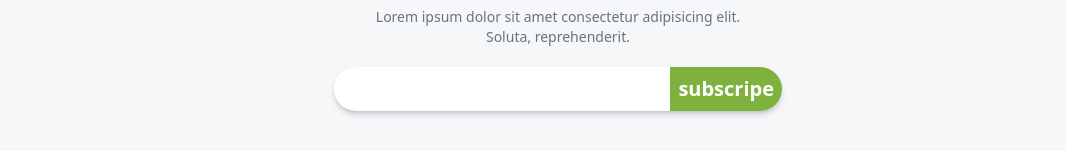
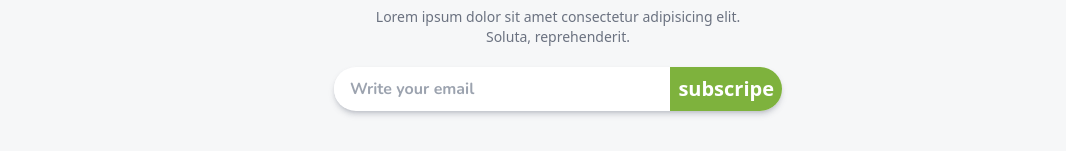
Before and after one commit to rimoza/grocerry-web-app, a React (Create React App) app: page / in a window 1280 px wide. Shown: the part 6179-6336 px from the top of the page, without its empty margins (82-1148 px from the left). Built offline with nearby package versions, Linux system fonts and the light colour scheme.

Commit message:
Minor change

```diff
--- a/src/components/Main/Subscription/Subscription.jsx
+++ b/src/components/Main/Subscription/Subscription.jsx
@@ -17,6 +17,7 @@ const Subscription = () => {
           type="email"
           name="email"
           id="email"
+          placeholder="Write your email"
           className="w-full h-full py-2 px-4 text-gray-500 font-semibold font-nunito outline-none"
         />
         <button className="bg-primary py-2 px-2 text-white text-xl font-bold">
```
